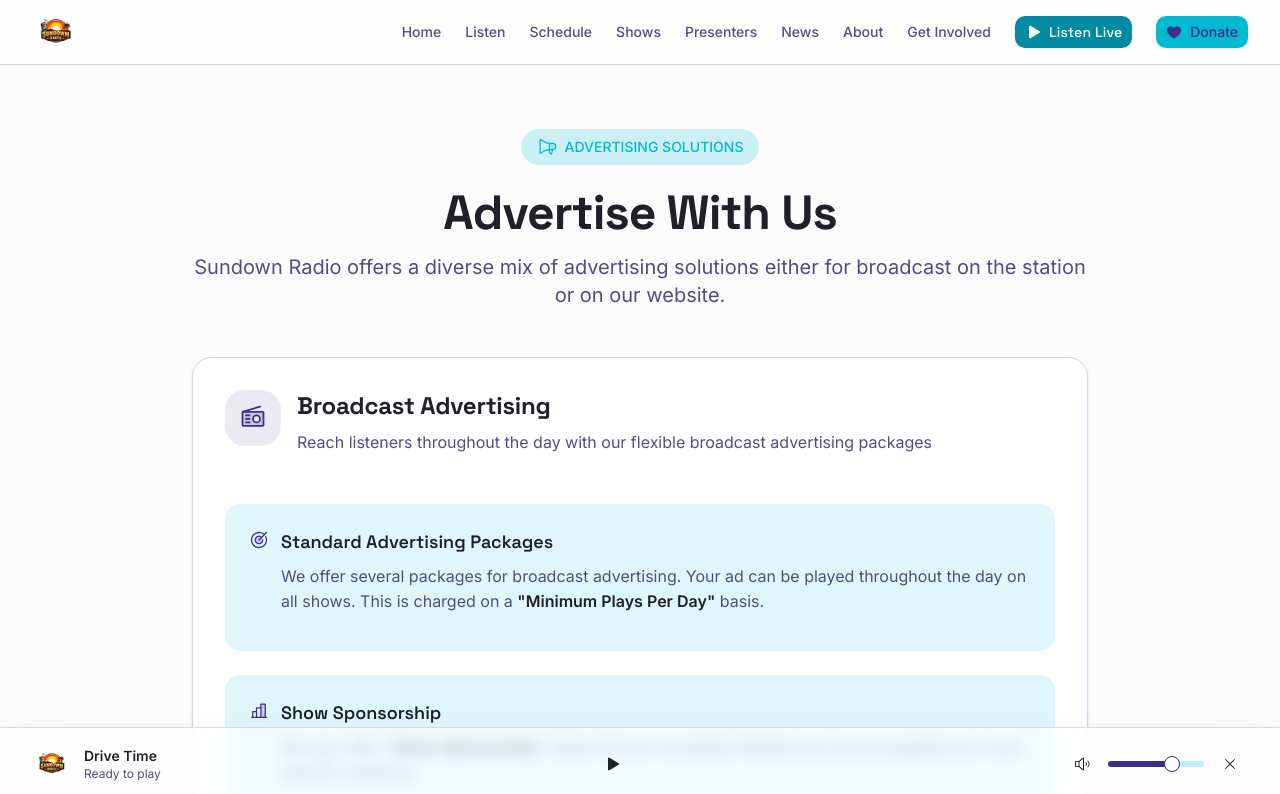
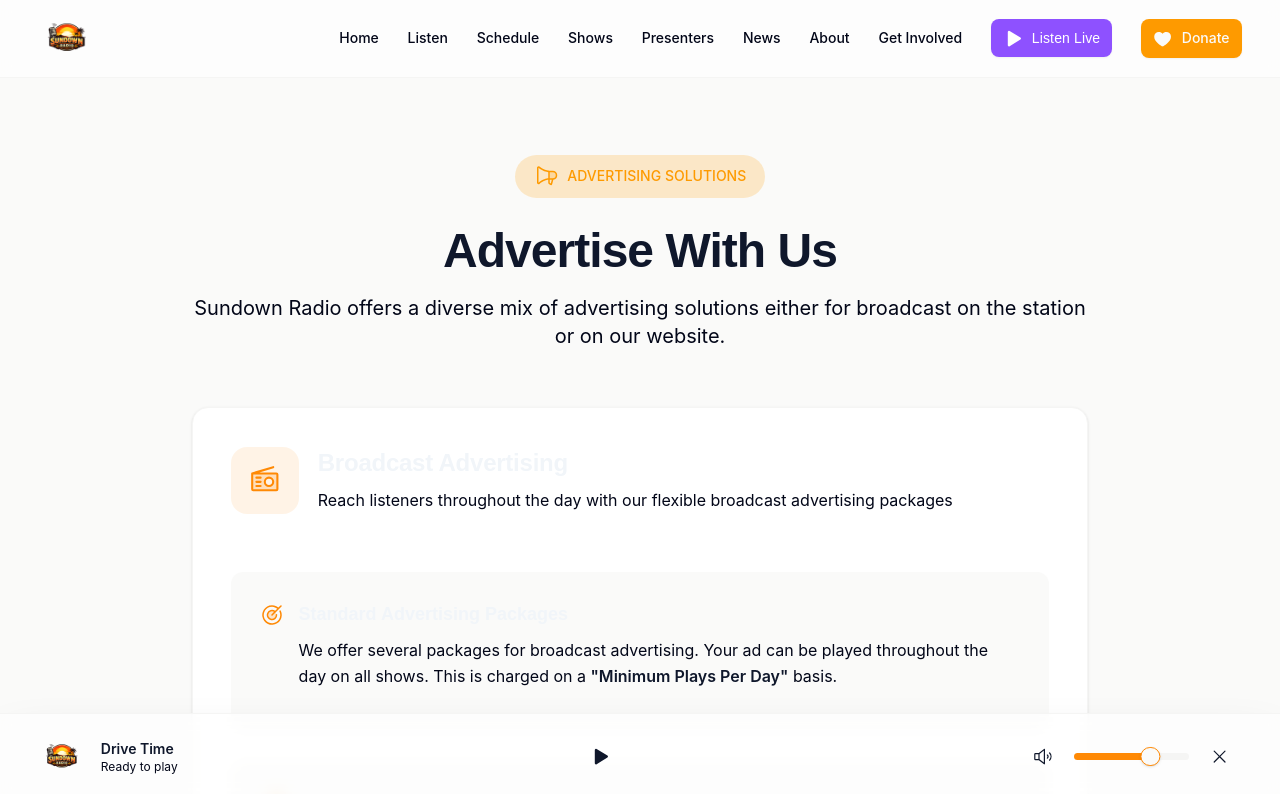
Before and after one commit to colin-gourlay/qwerty, a React (Vite) app: page /advertise in a window 1280 px wide. Shown: the top 794 px of the page. Built offline with nearby package versions, Linux system fonts and the light colour scheme.

Commit message:
Edited Spark

```diff
--- a/index.html
+++ b/index.html
@@ -8,7 +8,7 @@
     <meta name="description" content="Sundown Radio - Broadcasting from the heart of East Lothian, bringing you the best in music, talk, and community programming 24/7." />
     <link rel="preconnect" href="https://fonts.googleapis.com">
     <link rel="preconnect" href="https://fonts.gstatic.com" crossorigin>
-    <link rel="stylesheet" href="https://fonts.googleapis.com/css2?family=Space+Grotesk:wght@400;500;600;700&family=Inter:wght@400;500;600&family=JetBrains+Mono:wght@400;500;600&display=swap">
+    <link rel="stylesheet" href="https://fonts.googleapis.com/css2?family=IBM+Plex+Sans&family=Merriweather&family=IBM+Plex+Mono&display=swap">
     <link href="/src/main.css" rel="stylesheet" />
 </head>
 
--- a/src/index.css
+++ b/src/index.css
@@ -97,56 +97,59 @@
 
     body {
       font-size: 15px;
+      font-family: var(--font-sans), ui-sans-serif, system-ui, -apple-system, BlinkMacSystemFont, 'Segoe UI', Roboto, 'Helvetica Neue', Arial, 'Noto Sans', sans-serif, 'Apple Color Emoji', 'Segoe UI Emoji', 'Segoe UI Symbol', 'Noto Color Emoji';
     }
   }
 }
 
 :root {
-  --background: oklch(0.99 0 0);
-  --foreground: oklch(0.25 0.02 285);
+  --background: oklch(98.5% 0.001 106.423);
+  --foreground: oklch(20.8% 0.042 265.755);
   --card: oklch(1 0 0);
-  --card-foreground: oklch(0.25 0.02 285);
+  --card-foreground: oklch(96.8% 0.007 247.896);
   --popover: oklch(1 0 0);
-  --popover-foreground: oklch(0.25 0.02 285);
-  --primary: oklch(0.38 0.15 285);
+  --popover-foreground: oklch(96.8% 0.007 247.896);
+  --primary: oklch(75% 0.183 55.934);
   --primary-foreground: oklch(1 0 0);
-  --secondary: oklch(0.58 0.11 215);
+  --secondary: oklch(60.6% 0.25 292.717);
   --secondary-foreground: oklch(1 0 0);
-  --muted: oklch(0.92 0.05 215);
-  --muted-foreground: oklch(0.45 0.08 285);
-  --accent: oklch(0.72 0.13 210);
-  --accent-foreground: oklch(0.38 0.15 285);
-  --destructive: oklch(0.58 0.24 25);
+  --muted: oklch(97% 0.001 106.424);
+  --muted-foreground: oklch(12.9% 0.042 264.695);
+  --accent: oklch(76.9% 0.188 70.08);
+  --accent-foreground: oklch(98.5% 0 0);
+  --destructive: oklch(57.7% 0.245 27.325);
   --destructive-foreground: oklch(1 0 0);
-  --border: oklch(0.88 0.03 285);
-  --input: oklch(0.88 0.03 285);
-  --ring: oklch(0.58 0.11 215);
-  --radius: 0.625rem;
-  --font-sans: 'Inter', sans-serif;
+  --border: oklch(97% 0.001 106.424);
+  --input: oklch(97% 0.001 106.424);
+  --ring: oklch(76.9% 0.188 70.08);
+  --radius: 0.5rem;
+  --font-sans: IBM Plex Sans;
   --font-heading: 'Space Grotesk', sans-serif;
-  --font-mono: 'JetBrains Mono', monospace;
+  --font-mono: IBM Plex Mono;
+  --font-serif: Merriweather;
+  --spacing: 0.3rem;
 }
 
 .dark {
-  --background: oklch(0.20 0.03 285);
-  --foreground: oklch(0.98 0 0);
+  --background: oklch(98.5% 0.001 106.423);
+  --foreground: oklch(20.8% 0.042 265.755);
   --card: oklch(0.25 0.03 285);
-  --card-foreground: oklch(0.98 0 0);
+  --card-foreground: oklch(96.8% 0.007 247.896);
   --popover: oklch(0.25 0.03 285);
-  --popover-foreground: oklch(0.98 0 0);
-  --primary: oklch(0.80 0.08 290);
+  --popover-foreground: oklch(96.8% 0.007 247.896);
+  --primary: oklch(75% 0.183 55.934);
   --primary-foreground: oklch(0.20 0.03 285);
-  --secondary: oklch(0.72 0.13 210);
+  --secondary: oklch(60.6% 0.25 292.717);
   --secondary-foreground: oklch(0.20 0.03 285);
-  --muted: oklch(0.30 0.03 285);
-  --muted-foreground: oklch(0.65 0.05 285);
-  --accent: oklch(0.72 0.13 210);
-  --accent-foreground: oklch(0.20 0.03 285);
-  --destructive: oklch(0.65 0.20 25);
+  --muted: oklch(97% 0.001 106.424);
+  --muted-foreground: oklch(12.9% 0.042 264.695);
+  --accent: oklch(76.9% 0.188 70.08);
+  --accent-foreground: oklch(98.5% 0 0);
+  --destructive: oklch(57.7% 0.245 27.325);
   --destructive-foreground: oklch(1 0 0);
-  --border: oklch(0.35 0.03 285);
-  --input: oklch(0.35 0.03 285);
-  --ring: oklch(0.72 0.13 210);
+  --border: oklch(97% 0.001 106.424);
+  --input: oklch(97% 0.001 106.424);
+  --ring: oklch(76.9% 0.188 70.08);
 }
 
 @theme {
```
